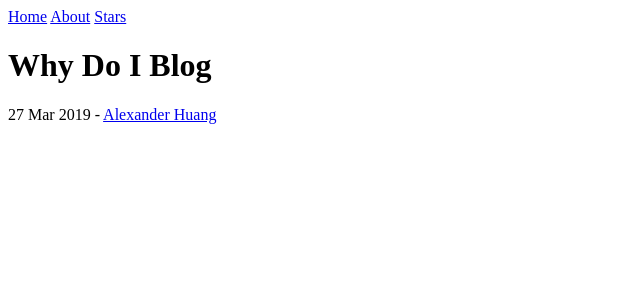
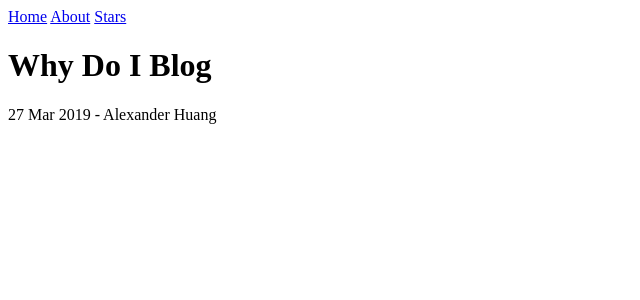
Before and after one commit to alxdhuang/alxdhuang.github.io, a Jekyll site: the page built from _posts/2019-03-27-why-do-i-blog.md, in a window 1280 px wide. Shown: the top 300 px of the page, without its empty margins (0-640 px from the left). Built offline with Jekyll 4.4.1, drawn with Linux system fonts in a browser that asks for light colours.

Commit message:
no need to link to author page

```diff
--- a/_layouts/post.html
+++ b/_layouts/post.html
@@ -7,7 +7,7 @@ layout: default
   {{ page.date | date_to_string }}
   {% assign author = site.authors | where: 'short_name', page.author | first %}
   {% if author %}
-    - <a href="{{ author.url }}">{{ author.name }}</a>
+    - {{ author.name }}
   {% endif %}
 </p>
 
```
